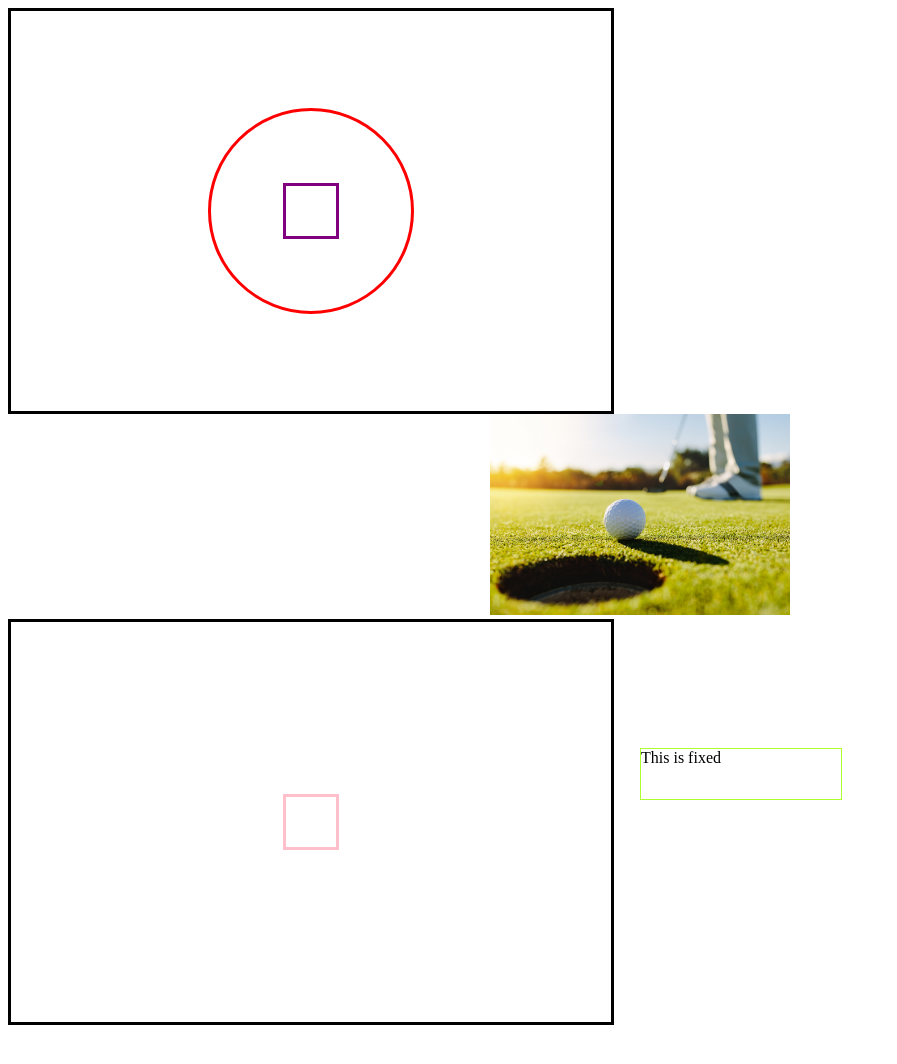
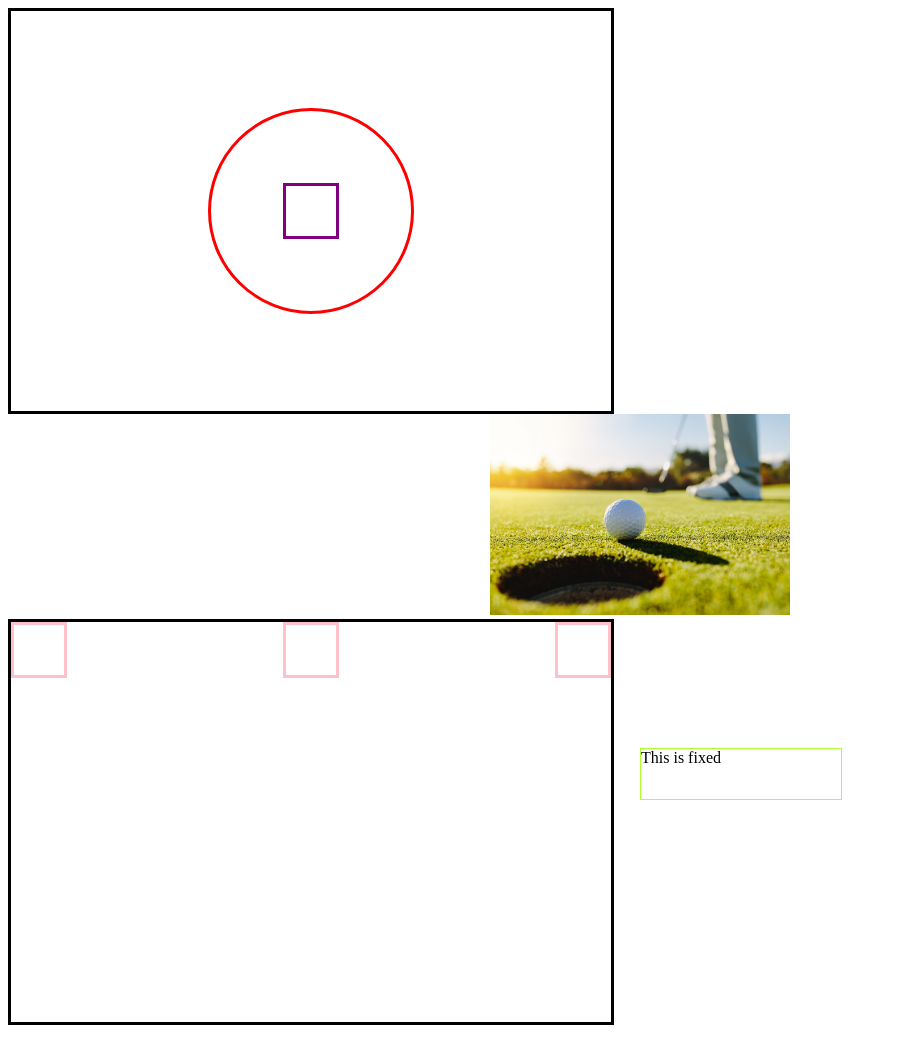
Before and after one commit to sebastiantegel/wie23s-frontend, a plain HTML site: page HTML_CSS/css/index.html in a window 1280 px wide. Shown: the top 1064 px of the page, without its empty margins (0-897 px from the left). Drawn offline with Linux system fonts and the light colour scheme.

Commit message:
Small changes

```diff
--- a/HTML_CSS/css/css/main.css
+++ b/HTML_CSS/css/css/main.css
@@ -60,8 +60,8 @@ img {
 
 .flex-container {
   display: flex;
-  justify-content: center;
-  align-items: center;
+  justify-content: space-between;
+  /* align-items: center; */
 }
 
 .flex-child {
--- a/HTML_CSS/css/index.html
+++ b/HTML_CSS/css/index.html
@@ -20,6 +20,8 @@
 
     <div class="flex-container">
       <div class="flex-child"></div>
+      <div class="flex-child"></div>
+      <div class="flex-child"></div>
     </div>
   </body>
 </html>
```
